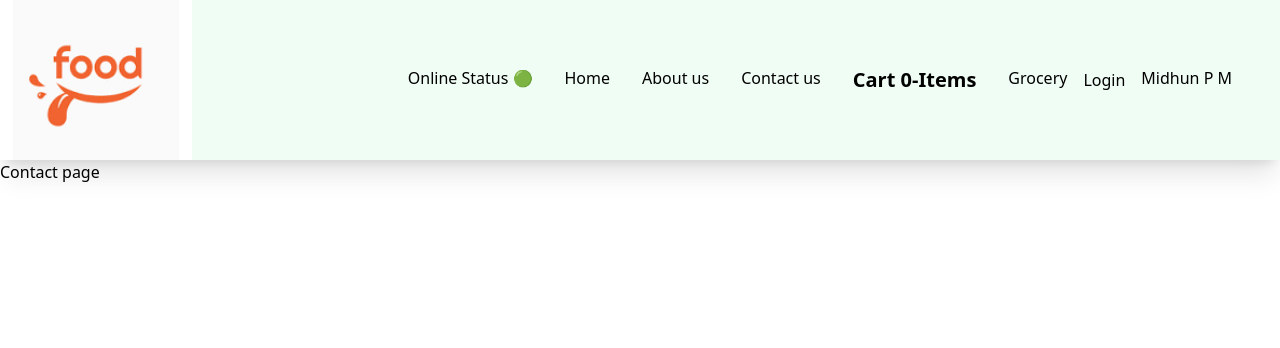
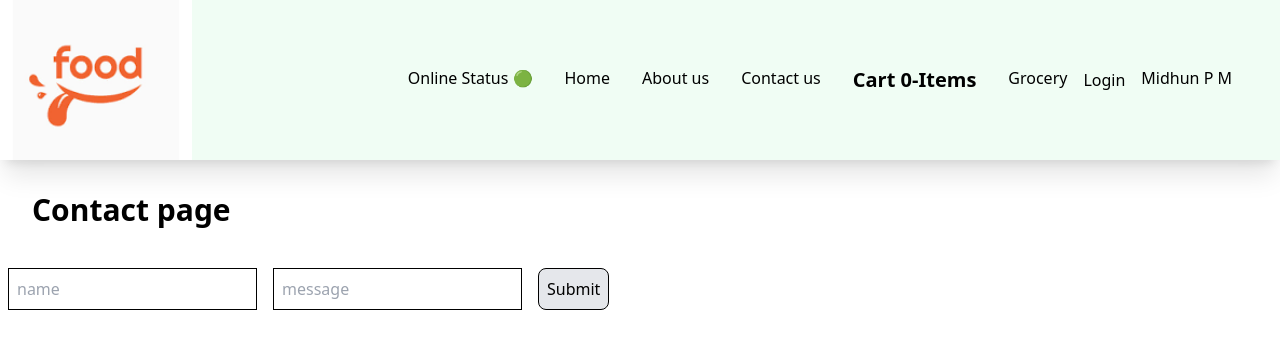
Before and after one commit to midhun2208/Food-App-NamasteReact, a React (Vite) app: page /contact in a window 1280 px wide. Shown: the top 348 px of the page. Built offline with nearby package versions, Linux system fonts and the light colour scheme.

Commit message:
Contact for testing

```diff
--- a/src/Components/Contact.jsx
+++ b/src/Components/Contact.jsx
@@ -1,7 +1,12 @@
 const Contact = () => {
     return(
         <div>
-            <h1>Contact page </h1>
+            <h1 className="font-bold text-3xl p-4 m-4">Contact page </h1>
+            <form action="">
+                <input type="text" placeholder="name" className="border border-black m-2 p-2" />
+                <input type="text" placeholder="message" className="border border-black m-2 p-2" />
+                <button className="border border-black m-2 p-2 rounded-lg bg-gray-200">Submit</button>
+            </form>
         </div>
     )
 };
```
